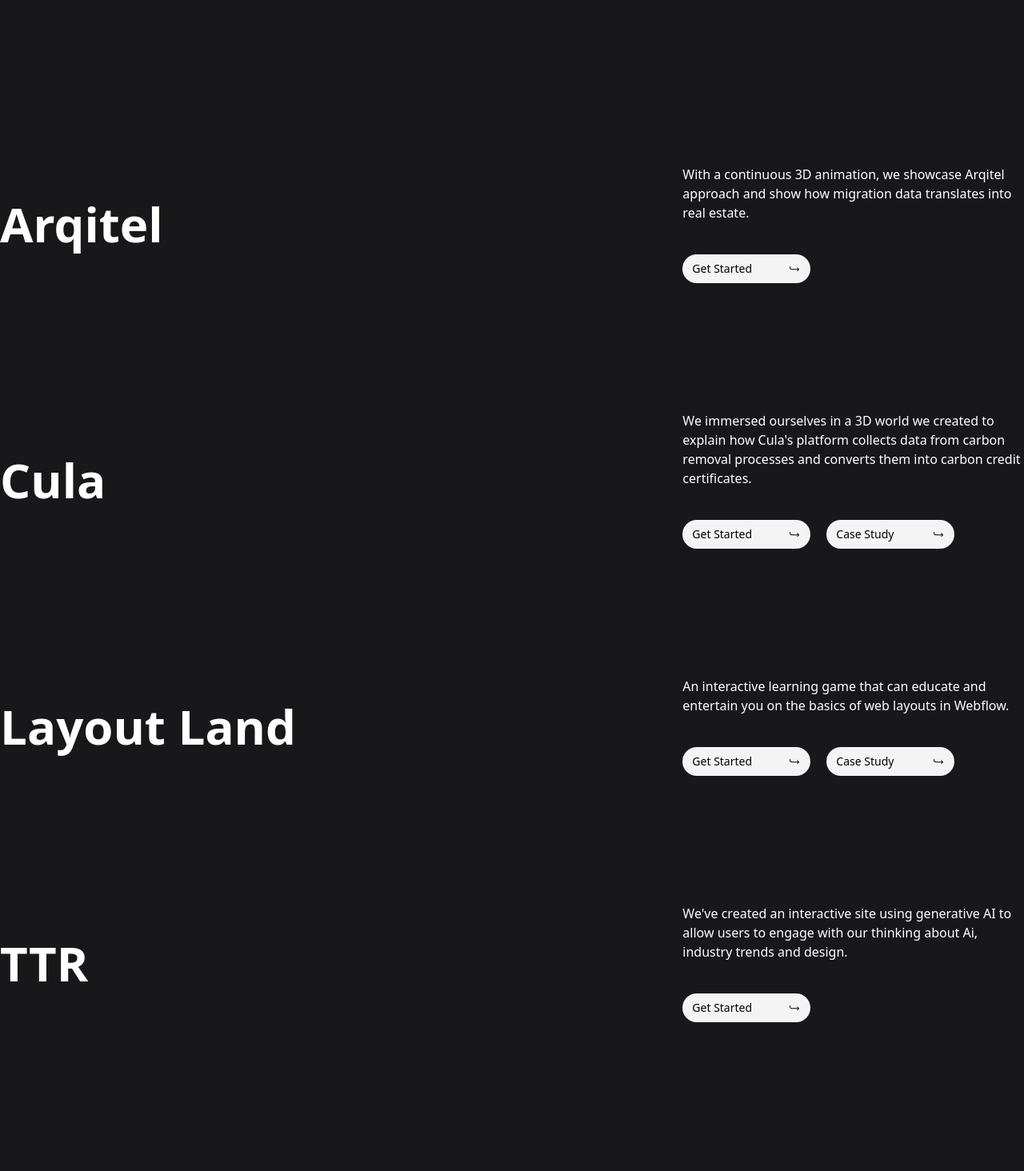
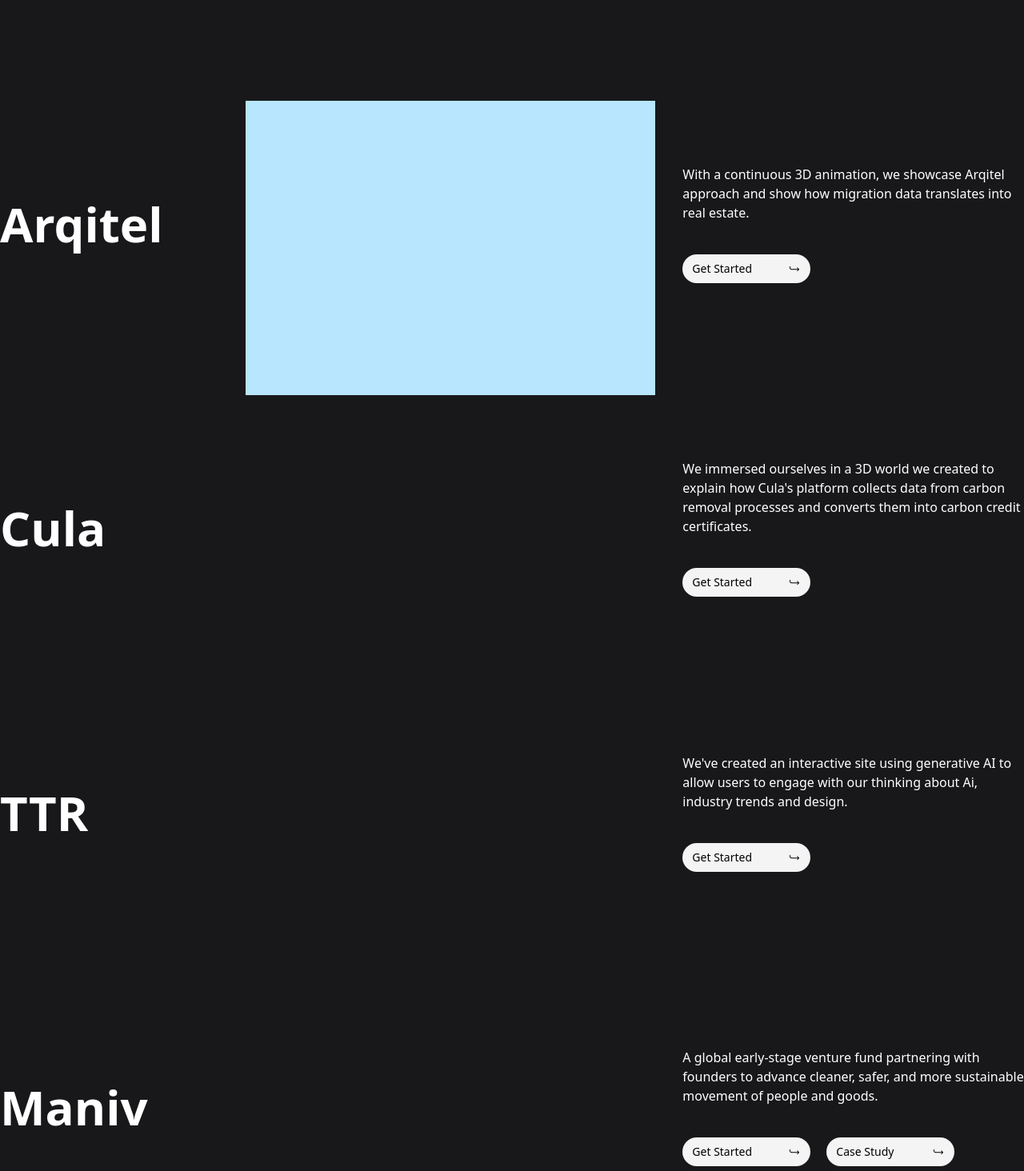
Before and after one commit to Sravan2808/Refokus, a React (Vite) app: page / in a window 1280 px wide. Shown: the part 1006-2470 px from the top of the page at 80% size. Built offline with nearby package versions, Linux system fonts and the light colour scheme.

Commit message:
apply moving video when mouse enter on product component

```diff
--- a/src/Components/Product.jsx
+++ b/src/Components/Product.jsx
@@ -1,20 +1,21 @@
 import React from "react";
 import Button from "./Button";
 
-const Product = ({value}) => {
-
+const Product = ({ value, mover,count }) => {
   return (
-    <div className="w-full py-20 text-white">
-      <div className="max-w-screen-xl mx-auto flex items-center justify-between">
+    <div className="w-full py-20 h-[23rem] text-white">
+      <div
+        onMouseEnter={() => {
+          mover(count);
+        }}
+        className="max-w-screen-xl mx-auto flex items-center justify-between"
+      >
         <h1 className="text-6xl capitalize font-semibold">{value.title}</h1>
         <div className="dets w-1/3">
-          <p className="mb-10">
-            {value.description}
-          </p>
+          <p className="mb-10">{value.description}</p>
           <div className="flex items-center gap-5">
-
-          {value.live && <Button /> }
-          {value.case && <Button title={"Case Study"} />}
+            {value.live && <Button />}
+            {value.case && <Button title={"Case Study"} />}
           </div>
         </div>
       </div>
--- a/src/Components/Products.jsx
+++ b/src/Components/Products.jsx
@@ -1,28 +1,30 @@
-import React from 'react'
-import Product from './Product'
+import React, { useState } from "react";
+import Product from "./Product";
+import { motion } from "framer-motion";
 
 const Products = () => {
-    var products = [
+  const products = [
     {
-            title: "arqitel",
+      title: "Arqitel",
       description:
         "With a continuous 3D animation, we showcase Arqitel approach and show how migration data translates into real estate.",
       live: true,
       case: false,
+      url: "https://cdn.refokus.com/website/Arqitel/Arqitel%20project%20video%204_3.webm",
+      color: "bg-red-200",
+      bgimage:
+        "https://assets-global.website-files.com/6334198f239547f2fccd84c1/650c621a3aa0ee3ae147d692_arqitel-bg-p-2000.webp",
     },
     {
-            title: "cula",
+      title: "Cula",
       description:
         "We immersed ourselves in a 3D world we created to explain how Cula's platform collects data from carbon removal processes and converts them into carbon credit certificates.",
       live: true,
-            case: true,
-          },
-          {
-            title: "layout land",
-            description:
-              "An interactive learning game that can educate and entertain you on the basics of web layouts in Webflow.",
-            live: true,
-            case: true,
+      case: false,
+      url: "https://cdn.refokus.com/website/Cula_promo_new_4_3.mp4",
+      color: "bg-red-200",
+      bgimage:
+        "https://assets-global.website-files.com/6334198f239547f2fccd84c1/65b41319bda140bccae204ae_bg%202.png",
     },
     {
       title: "TTR",
@@ -30,13 +32,164 @@
         "We've created an interactive site using generative AI to allow users to engage with our thinking about Ai, industry trends and design.",
       live: true,
       case: false,
+      url: "https://cdn.refokus.com/website/TTR/TTR%20project%20video%204_3_H.264.webm",
+      color: "bg-red-200",
+      bgimage:
+        "https://assets-global.website-files.com/6334198f239547f2fccd84c1/635299a728ba3624405c1f46_Year%20in%20Review%202022%20bg-p-1600.png",
     },
-    ]
+    {
+      title: "Maniv",
+      description:
+        "A global early-stage venture fund partnering with founders to advance cleaner, safer, and more sustainable movement of people and goods.",
+      live: true,
+      case: true,
+      url: "https://cdn.refokus.com/website/Maniv-Compressed.mp4",
+      color: "bg-red-200",
+      bgimage:
+        "https://assets-global.website-files.com/6334198f239547f2fccd84c1/65b2ccf5af18668cfbd3a8d6_bg%201-p-1600.png",
+    },
+    {
+      title: "YIR 2022",
+      description:
+        "Our second year was filled with great events, exciting projects, awards and amazing people - so we made another showcase to celebrate.",
+      live: true,
+      case: false,
+      url: "https://cdn.refokus.com/website/YIR%20website%202022%204_3_VP9.webm",
+      color: "bg-red-200",
+      bgimage:
+        "https://assets-global.website-files.com/6334198f239547f2fccd84c1/6450586e80fac7eb1655014f_yir2022%E2%80%93bg-p-2000.png",
+    },
+    {
+      title: "Summon",
+      description:
+        "We enhanced the New York Fashion Week, by creating a fully digital AR fashion experience for Yahoo and Maisie Wilen, featuring holographic 3D models and an integrated web shop.",
+      live: true,
+      case: true,
+      url: "https://cdn.refokus.com/website/2022/videos/summon.webm",
+      color: "bg-red-200",
+      bgimage:
+        "https://assets-global.website-files.com/6334198f239547f2fccd84c1/63529a2b9a478df1ef5a0435_Haufe.de%20bg-p-1600.png",
+    },
+    {
+      title: "Rainfall",
+      description:
+        "We crafted a website for Rainfall Ventures, developing prototypes and custom code that ultimately allows their team to update content regularly and with ease.",
+      live: true,
+      case: true,
+      url: "https://cdn.refokus.com/website/2022/videos/rainfall.webm",
+      color: "bg-red-200",
+      bgimage:
+        "https://assets-global.website-files.com/6334198f239547f2fccd84c1/635299ec9a478d08095a0122_Rainfall%20bg-p-1600.png",
+    },
+    {
+      title: "Jungle",
+      description:
+        "We crafted a timeless visual system for Jungle Ventures, covering all aspects of web design, and empowered their marketing team to scale organically using Webflow.",
+      live: true,
+      case: false,
+      url: "https://cdn.refokus.com/website/jungle-4-3-.webm",
+      color: "bg-red-200",
+      bgimage:
+        "https://assets-global.website-files.com/6334198f239547f2fccd84c1/63ede953b6b5f3582560753a_Work%20Background-p-2000.jpg",
+    },
+    {
+      title: "Silvr",
+      description:
+        "We teamed up with financing solutions provider Silvr to audit, refine and evolve their brand.",
+      live: true,
+      case: false,
+      url: "https://cdn.refokus.com/website/2022/videos/Silvr.webm",
+      bgimage:
+        "https://assets-global.website-files.com/6334198f239547f2fccd84c1/64b7dbf5f12bc6fafbfb90fa_Candid%20Work%20Background.jpg",
+    },
+    {
+      title: "Remind",
+      description:
+        "Remind got a new website that is designed and developed to be easy to maintain and ready to learn, reflecting their mission to connect students and families.",
+      live: true,
+      case: true,
+      url: "https://cdn.refokus.com/website/2022/videos/remind.webm",
+      color: "bg-red-200",
+      bgimage:
+        "https://assets-global.website-files.com/6334198f239547f2fccd84c1/63529a2191211c3ebc67e4b7_Remind%20bg-p-1600.png",
+    },
+    {
+      title: "Like Magic",
+      description:
+        "We designed and developed a magical gaming experience made in Webflow to promote the translation service and their sponsorship of the 2022 Webflow Conference.",
+      live: true,
+      case: true,
+      url: "https://cdn.refokus.com/website/2022/videos/weglotlikemagic.webm",
+      color: "bg-red-200",
+      bgimage:
+      "https://assets-global.website-files.com/6334198f239547f2fccd84c1/637e6790db842e13a0e0aa51_Work-Background-p-2000.png",
+     },
+    {
+      title: "Rocket",
+      description:
+        "We celebrated our first year with a Showcase Website that reflects on a year of growth, building an awesome team & culture, defining our brand, and more.",
+      live: true,
+      case: true,
+      url: "https://cdn.refokus.com/website/2022/videos/rocketchat.webm",
+      bgimage:
+        "https://assets-global.website-files.com/6334198f239547f2fccd84c1/635299c0532977f3221f06f5_Summon%20bg-p-2000.png",
+     },
+    {
+      title: "Showcase",
+      description:
+        "Our OMR22 Masterclass teaches how to create a showcase website, and we made a showcase website about showcase websites to promote the art of showcasing.",
+      live: true,
+      case: false,
+      url: "https://cdn.refokus.com/refokus-redesign/showcase_4_3.mp4",
+      color: "bg-red-800",
+      bgimage:
+        "https://assets-global.website-files.com/6334198f239547f2fccd84c1/6352999803e7fe5651137f1e_Showcase%20Website%20bg-p-1600.png",
+    },
+  ];
+
+  const [pos, setPos] = useState(0);
+
+  const mover = (val) => {
+    setPos(val * 23);
+  };
+
   return (
-    <div className='mt-32'>
-      {products.map((val,index)=><Product key={index} value={val} />)}
+    <div className="mt-32 relative">
+      {products.map((val, index) => (
+        <Product key={index} value={val} mover={mover} count={index} />
+      ))}
+
+      <div className="w-full h-full absolute pointer-events-none top-0">
+      <motion.div
+          initial={{ y: pos, x: "-50%" }}
+          animate={{ y: pos + "rem" }}
+          transition={{ ease: [0.76, 0, 0.24, 1], duration: 0.6 }}
+          className="absolute w-[32rem] h-[23rem] bg-white left-[44%] overflow-hidden"
+        >
+          <motion.div
+            animate={{ y: -pos + "rem" }}
+            className="w-full h-full bg-sky-200"
+            transition={{ ease: [0.76, 0, 0.24, 1], duration: 0.5 }}
+          ></motion.div>
+          <motion.div
+            animate={{ y: -pos + "rem" }}
+            className="w-full h-full bg-sky-300"
+            transition={{ ease: [0.76, 0, 0.24, 1], duration: 0.5 }}
+          ></motion.div>
+          <motion.div
+            animate={{ y: -pos + "rem" }}
+            className="w-full h-full bg-sky-400"
+            transition={{ ease: [0.76, 0, 0.24, 1], duration: 0.5 }}
+          ></motion.div>
+          <motion.div
+            animate={{ y: -pos + "rem" }}
+            className="w-full h-full bg-sky-500"
+            transition={{ ease: [0.76, 0, 0.24, 1], duration: 0.5 }}
+          ></motion.div>
+        </motion.div>
       </div>
-  )
-}
+    </div>
+  );
+};
 
-export default Products
+export default Products;
```
Lines whose indentation alone changed are shown as unchanged.
